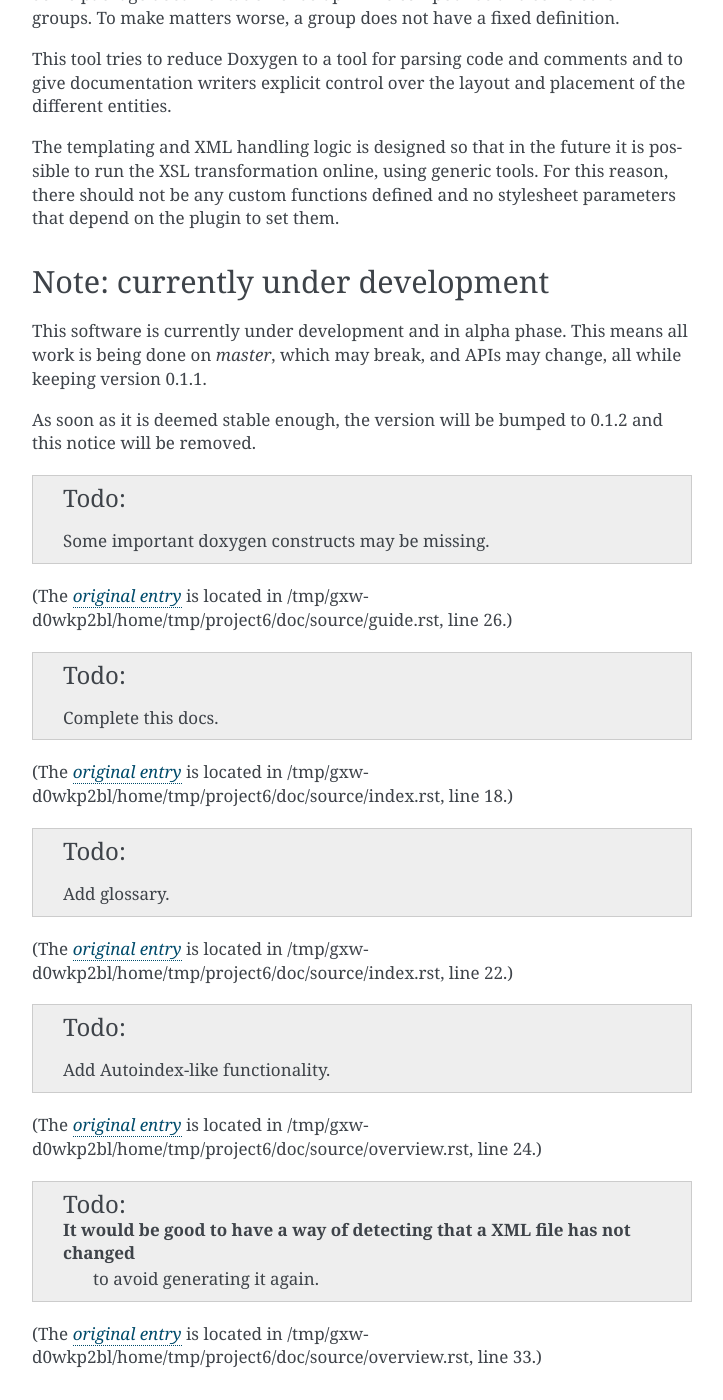
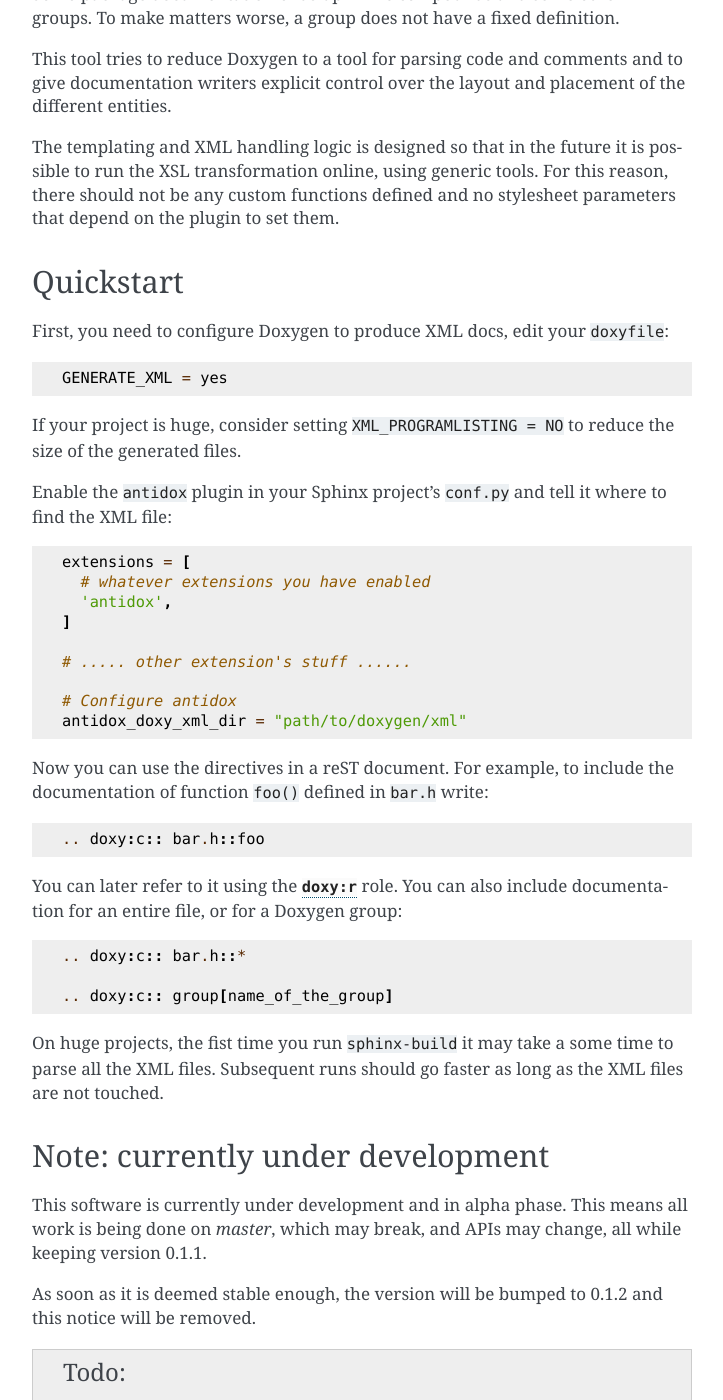
Before and after one commit to jcarrano/antidox, a Sphinx documentation site: the page built from doc/source/overview.rst, in a window 1280 px wide and 1400 px high, scrolled down 1290 px. Shown: the whole window, without its empty margins (388-1111 px from the left). Built offline with Sphinx 7.4.7, drawn with Linux system fonts in a browser that asks for light colours; some of the changed text lies outside the part shown.

Commit message:
Further documentation enhancements

```diff
--- a/doc/source/conf.py
+++ b/doc/source/conf.py
@@ -30,6 +30,7 @@
     'sphinx.ext.autodoc',
     'sphinx.ext.todo',
     'sphinx.ext.coverage',
+    'sphinx.ext.autosectionlabel'
 ]
 
 # Add any paths that contain templates here, relative to this directory.
--- a/doc/source/index.rst
+++ b/doc/source/index.rst
@@ -14,6 +14,7 @@
    guide
    templating
    internals
+   default-template
 
 .. todo::
 
--- a/doc/source/overview.rst
+++ b/doc/source/overview.rst
@@ -64,6 +64,46 @@
 parameters that depend on the plugin to set them.
 
 
+Quickstart
+----------
+
+First, you need to configure Doxygen to produce XML docs, edit your
+``doxyfile``::
+
+  GENERATE_XML = yes
+
+If your project is huge, consider setting ``XML_PROGRAMLISTING = NO`` to reduce
+the size of the generated files.
+
+Enable the ``antidox`` plugin in your Sphinx project's ``conf.py`` and tell it
+where to find the XML file::
+
+  extensions = [
+    # whatever extensions you have enabled
+    'antidox',
+  ]
+
+  # ..... other extension's stuff ......
+
+  # Configure antidox
+  antidox_doxy_xml_dir = "path/to/doxygen/xml"
+
+Now you can use the directives in a reST document. For example, to include the
+documentation of function ``foo()`` defined in ``bar.h`` write::
+
+  .. doxy:c:: bar.h::foo
+
+You can later refer to it using the :rst:role:`doxy:r` role. You can also
+include documentation for an entire file, or for a Doxygen group::
+
+  .. doxy:c:: bar.h::*
+
+  .. doxy:c:: group[name_of_the_group]
+
+On huge projects, the fist time you run ``sphinx-build`` it may take a some time
+to parse all the XML files. Subsequent runs should go faster as long as the
+XML files are not touched.
+
 Note: currently under development
 ---------------------------------
 
--- a/doc/source/templating.rst
+++ b/doc/source/templating.rst
@@ -31,7 +31,7 @@
 inside, a new Text node is created. Otherwise the text is used to create the
 node.
 
-antidoc-specific extensions
+antidox-specific extensions
 ---------------------------
 
 ``antidox:l`` (attribute)
```
Also changed, not shown: doc/source/default-template.rst (added, +7 -0 lines), doc/source/guide.rst (+7 -5 lines), 1 other file.
